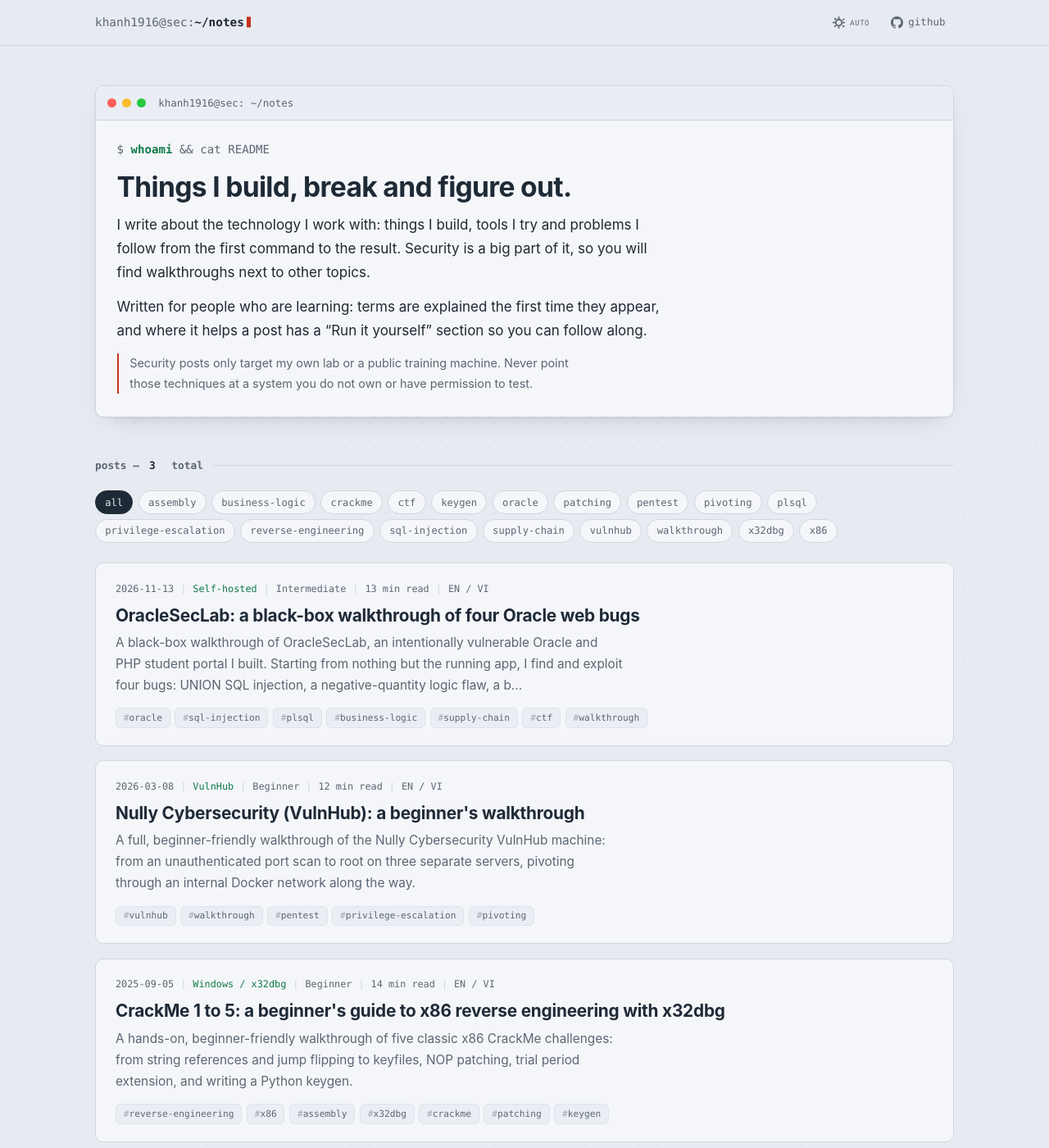
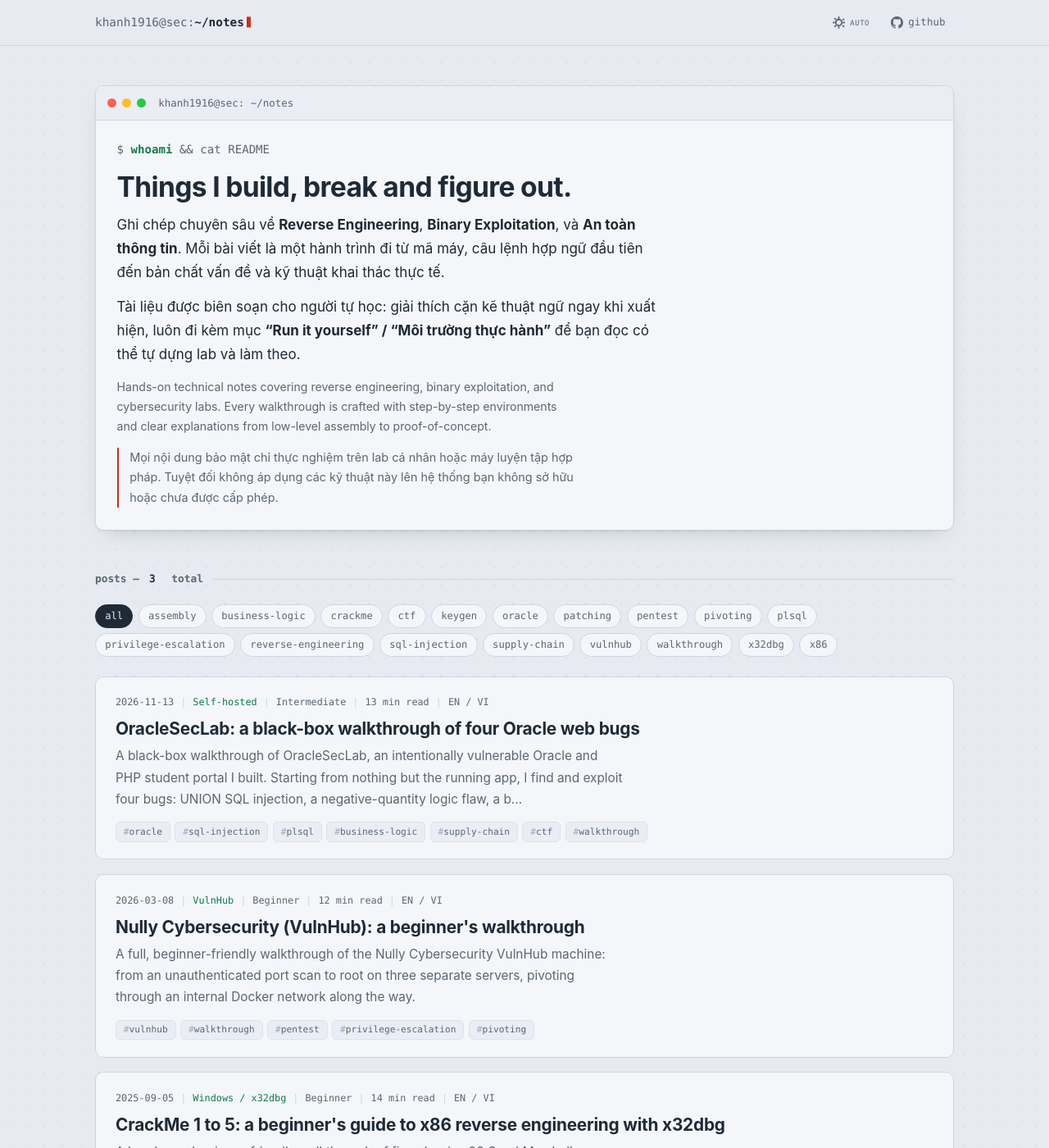
Before and after one commit to Khanh1916/notes, a Jekyll site: the page built from index.md, in a window 1280 px wide and 1400 px high. Shown: the whole window at 82% size. Built offline with Jekyll 4.4.1, drawn with Linux system fonts in a browser that asks for light colours.

Commit message:
Refine home bio with specialized security focus and bilingual presentation

```diff
--- a/_config.yml
+++ b/_config.yml
@@ -1,6 +1,6 @@
 title: Tech notes
 tagline: Things I build, break and figure out.
-description: "A personal blog about technology: projects, labs and notes on how things work, by Nguyen Nam Khanh."
+description: "Hands-on notes on reverse engineering, binary exploitation, and cybersecurity labs by Nguyen Nam Khanh."
 author: Nguyen Nam Khanh
 email: southkhanh@gmail.com
 github_user: Khanh1916
--- a/assets/css/main.css
+++ b/assets/css/main.css
@@ -223,6 +223,10 @@ hr { border: 0; border-top: 1px solid var(--border); margin: 2.5rem 0; }
 }
 .intro p { margin: 0 0 .85rem; max-width: 62ch; }
 .intro p:last-child { margin-bottom: 0; }
+.intro__sub {
+  font-size: .88rem;
+  color: var(--muted);
+}
 .intro__note {
   font-size: .9rem; color: var(--muted);
   border-left: 2px solid var(--red); padding-left: .85rem;
--- a/index.md
+++ b/index.md
@@ -3,12 +3,10 @@ layout: home
 title: Tech notes
 ---
 
-I write about the technology I work with: things I build, tools I try and
-problems I follow from the first command to the result. Security is a big part
-of it, so you will find walkthroughs next to other topics.
+Ghi chép chuyên sâu về **Reverse Engineering**, **Binary Exploitation**, và **An toàn thông tin**. Mỗi bài viết là một hành trình đi từ mã máy, câu lệnh hợp ngữ đầu tiên đến bản chất vấn đề và kỹ thuật khai thác thực tế.
 
-Written for people who are learning: terms are explained the first time they
-appear, and where it helps a post has a "Run it yourself" section so you can
-follow along.
+Tài liệu được biên soạn cho người tự học: giải thích cặn kẽ thuật ngữ ngay khi xuất hiện, luôn đi kèm mục **"Run it yourself" / "Môi trường thực hành"** để bạn đọc có thể tự dựng lab và làm theo.
 
-<p class="intro__note">Security posts only target my own lab or a public training machine. Never point those techniques at a system you do not own or have permission to test.</p>
+<p class="intro__sub">Hands-on technical notes covering reverse engineering, binary exploitation, and cybersecurity labs. Every walkthrough is crafted with step-by-step environments and clear explanations from low-level assembly to proof-of-concept.</p>
+
+<p class="intro__note">Mọi nội dung bảo mật chỉ thực nghiệm trên lab cá nhân hoặc máy luyện tập hợp pháp. Tuyệt đối không áp dụng các kỹ thuật này lên hệ thống bạn không sở hữu hoặc chưa được cấp phép.</p>
```
